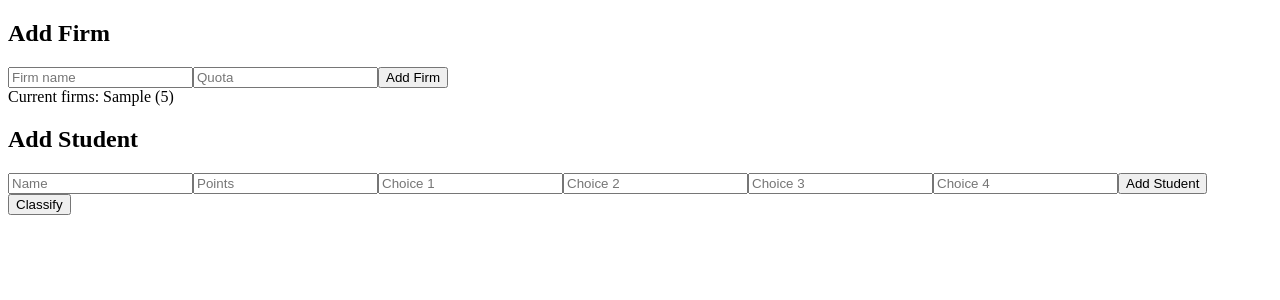
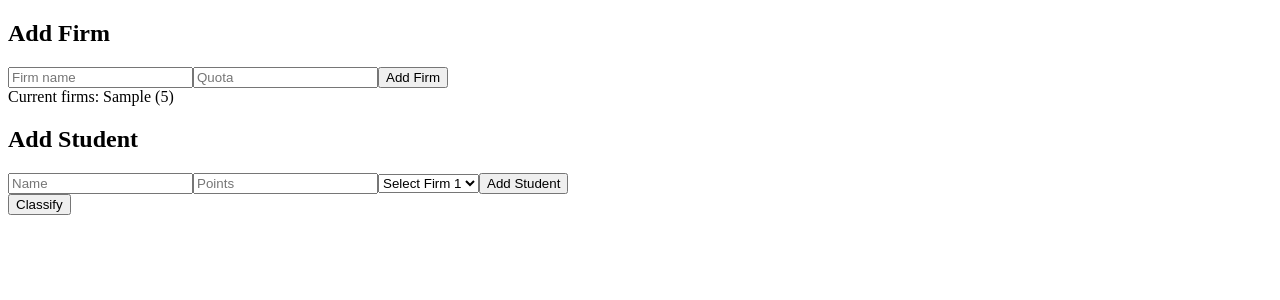
Before and after one commit to MaggieM777/student-firm-app, a React (Create React App) app: page / in a window 1280 px wide. Both pictures are taken after typing "Sample", "5" into the empty fields and a click on the button "Add Firm". Shown: the top 300 px of the page. Built offline with nearby package versions, Linux system fonts and the light colour scheme.

Commit message:
Update App.js

```diff
--- a/src/App.js
+++ b/src/App.js
@@ -1,4 +1,4 @@
-import { useState } from "react";
+import { useState, useEffect } from "react";
 import { Button } from "@/components/ui/button";
 import { Card, CardContent } from "@/components/ui/card";
 import { Input } from "@/components/ui/input";
@@ -8,13 +8,21 @@ export default function App() {
   const [firms, setFirms] = useState([]);
   const [results, setResults] = useState([]);
 
-  const [studentInput, setStudentInput] = useState({ name: "", points: "", choices: ["", "", "", ""] });
+  const [studentInput, setStudentInput] = useState({ name: "", points: "", choices: [] });
   const [firmInput, setFirmInput] = useState({ name: "", quota: "" });
+
+  // Обновява броя на dropdown-и спрямо броя на фирмите
+  useEffect(() => {
+    setStudentInput((prev) => ({
+      ...prev,
+      choices: Array(firms.length).fill("").map((_, i) => prev.choices[i] || "")
+    }));
+  }, [firms]);
 
   const addStudent = () => {
     if (!studentInput.name || !studentInput.points) return;
     setStudents([...students, { ...studentInput, points: Number(studentInput.points) }]);
-    setStudentInput({ name: "", points: "", choices: ["", "", "", ""] });
+    setStudentInput({ name: "", points: "", choices: Array(firms.length).fill("") });
   };
 
   const addFirm = () => {
@@ -55,19 +63,16 @@ export default function App() {
               placeholder="Firm name"
               value={firmInput.name}
               onChange={(e) => setFirmInput({ ...firmInput, name: e.target.value })}
-              className="border p-2 rounded-lg shadow-sm focus:outline-none focus:ring-2 focus:ring-blue-500"
+              className="border p-2 rounded-lg shadow-sm"
             />
             <Input
               placeholder="Quota"
               type="number"
               value={firmInput.quota}
               onChange={(e) => setFirmInput({ ...firmInput, quota: e.target.value })}
-              className="border p-2 rounded-lg shadow-sm focus:outline-none focus:ring-2 focus:ring-blue-500"
+              className="border p-2 rounded-lg shadow-sm"
             />
-            <Button
-              onClick={addFirm}
-              className="bg-blue-500 text-white p-2 rounded-lg shadow-md hover:bg-blue-600 transition duration-200"
-            >
+            <Button onClick={addFirm} className="bg-blue-500 text-white p-2 rounded-lg hover:bg-blue-600">
               Add Firm
             </Button>
           </div>
@@ -85,31 +90,37 @@ export default function App() {
               placeholder="Name"
               value={studentInput.name}
               onChange={(e) => setStudentInput({ ...studentInput, name: e.target.value })}
-              className="border p-2 rounded-lg shadow-sm focus:outline-none focus:ring-2 focus:ring-blue-500"
+              className="border p-2 rounded-lg shadow-sm"
             />
             <Input
               placeholder="Points"
               type="number"
               value={studentInput.points}
               onChange={(e) => setStudentInput({ ...studentInput, points: e.target.value })}
-              className="border p-2 rounded-lg shadow-sm focus:outline-none focus:ring-2 focus:ring-blue-500"
+              className="border p-2 rounded-lg shadow-sm"
             />
             {studentInput.choices.map((choice, idx) => (
-              <Input
+              <select
                 key={idx}
-                placeholder={`Choice ${idx + 1}`}
                 value={choice}
                 onChange={(e) => {
                   const newChoices = [...studentInput.choices];
                   newChoices[idx] = e.target.value;
                   setStudentInput({ ...studentInput, choices: newChoices });
                 }}
-                className="border p-2 rounded-lg shadow-sm focus:outline-none focus:ring-2 focus:ring-blue-500"
-              />
+                className="border p-2 rounded-lg shadow-sm"
+              >
+                <option value="">Select Firm {idx + 1}</option>
+                {firms.map((firm) => (
+                  <option key={firm.name} value={firm.name}>
+                    {firm.name}
+                  </option>
+                ))}
+              </select>
             ))}
             <Button
               onClick={addStudent}
-              className="col-span-2 md:col-span-1 bg-green-500 text-white p-2 rounded-lg shadow-md hover:bg-green-600 transition duration-200"
+              className="col-span-2 md:col-span-1 bg-green-500 text-white p-2 rounded-lg hover:bg-green-600"
             >
               Add Student
             </Button>
@@ -120,7 +131,7 @@ export default function App() {
       <div className="flex justify-center">
         <Button
           onClick={classifyStudents}
-          className="bg-purple-500 text-white p-2 rounded-lg shadow-md hover:bg-purple-600 transition duration-200"
+          className="bg-purple-500 text-white p-2 rounded-lg hover:bg-purple-600"
         >
           Classify
         </Button>
@@ -132,12 +143,9 @@ export default function App() {
             <h2 className="text-2xl font-semibold text-gray-700">Added Students</h2>
             <ul className="space-y-4">
               {students.map((student, idx) => (
-                <li key={idx} className="flex items-center justify-between p-4 border-b rounded-lg bg-gray-50">
-                  <div>
-                    <span className="font-semibold text-gray-800">{student.name}</span>
-                    <span className="ml-4 text-sm text-gray-600">{student.points} Points</span>
-                    <div className="text-xs text-gray-500">Choices: {student.choices.join(", ")}</div>
-                  </div>
+                <li key={idx} className="p-4 border-b bg-gray-50 rounded-lg">
+                  <div className="font-semibold text-gray-800">{student.name} <span className="text-sm text-gray-600">({student.points} pts)</span></div>
+                  <div className="text-sm text-gray-500">Choices: {student.choices.join(", ")}</div>
                 </li>
               ))}
             </ul>
```
